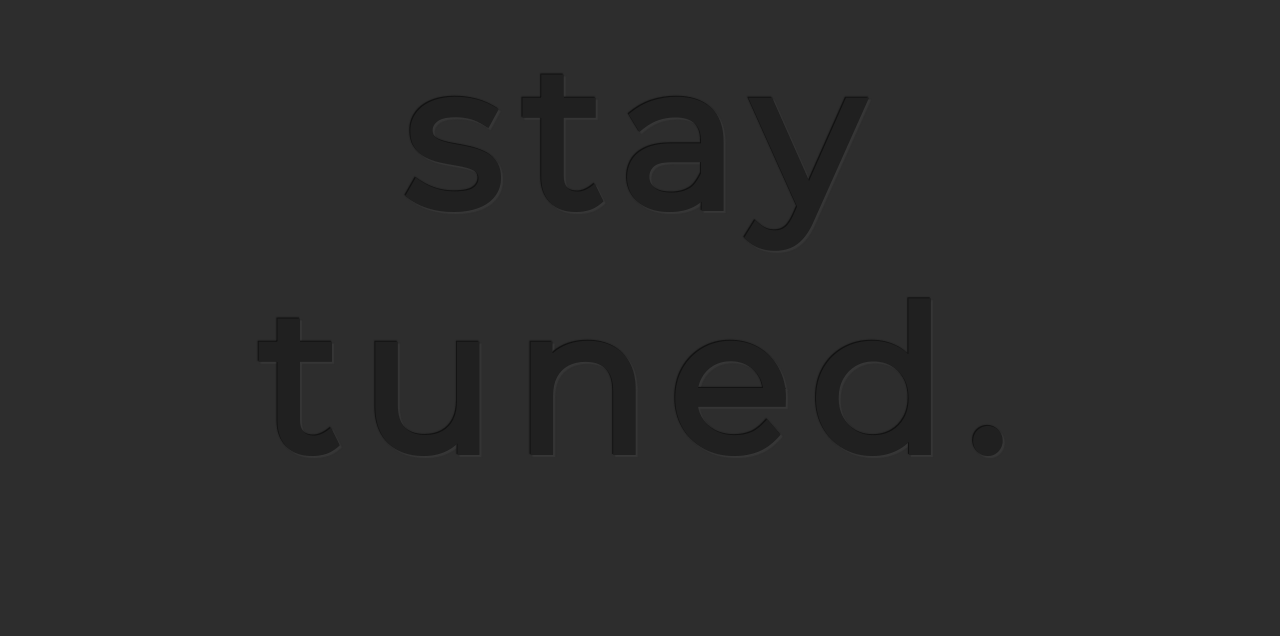
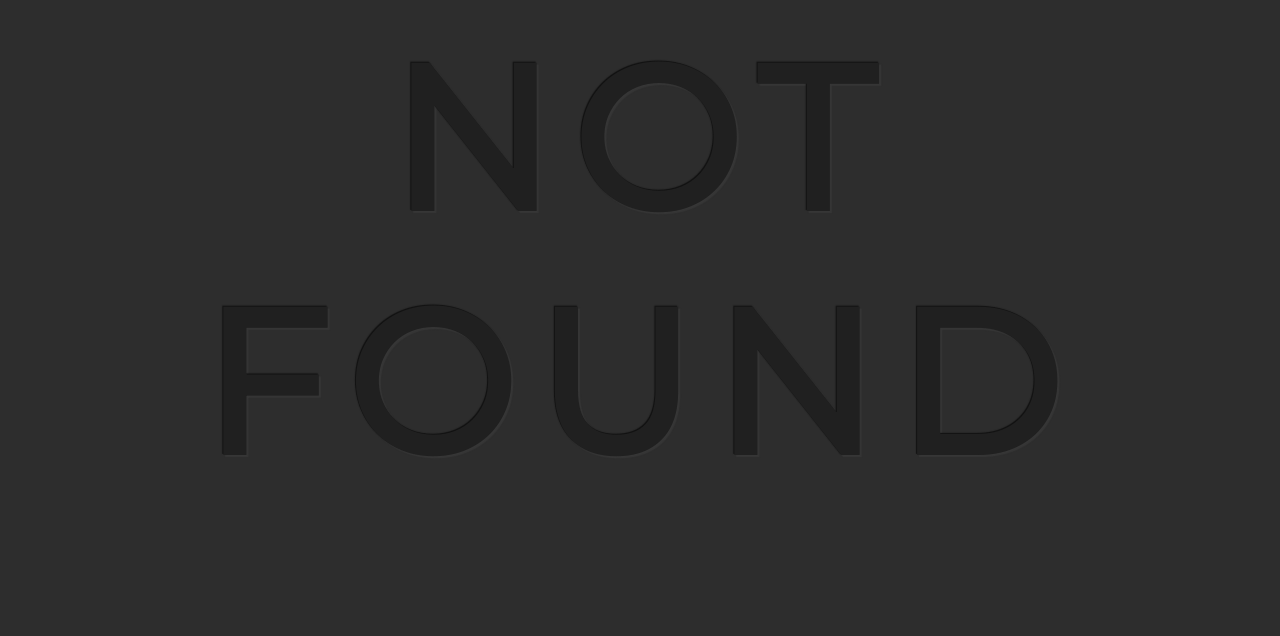
Before and after one commit to ugp-space/ugp-space.github.io, a plain HTML site: page index.html in a window 1280 px wide. Shown: the part 117-753 px from the top of the page. Drawn offline with Linux system fonts and the light colour scheme; grey boxes are pictures that could not be loaded.

Commit message:
NOT FOUND

```diff
--- a/index.html
+++ b/index.html
@@ -50,6 +50,8 @@ footer .copy {
     </style>
 
     <body>
+       <h1>NOT FOUND</h1>
+       <!--
         <h1>stay tuned.</h1>
         <section>
             <div class="container">
@@ -64,5 +66,6 @@ footer .copy {
                 </div>
             </div>
         </footer>
+        -->
     </body>
 </html>
```
